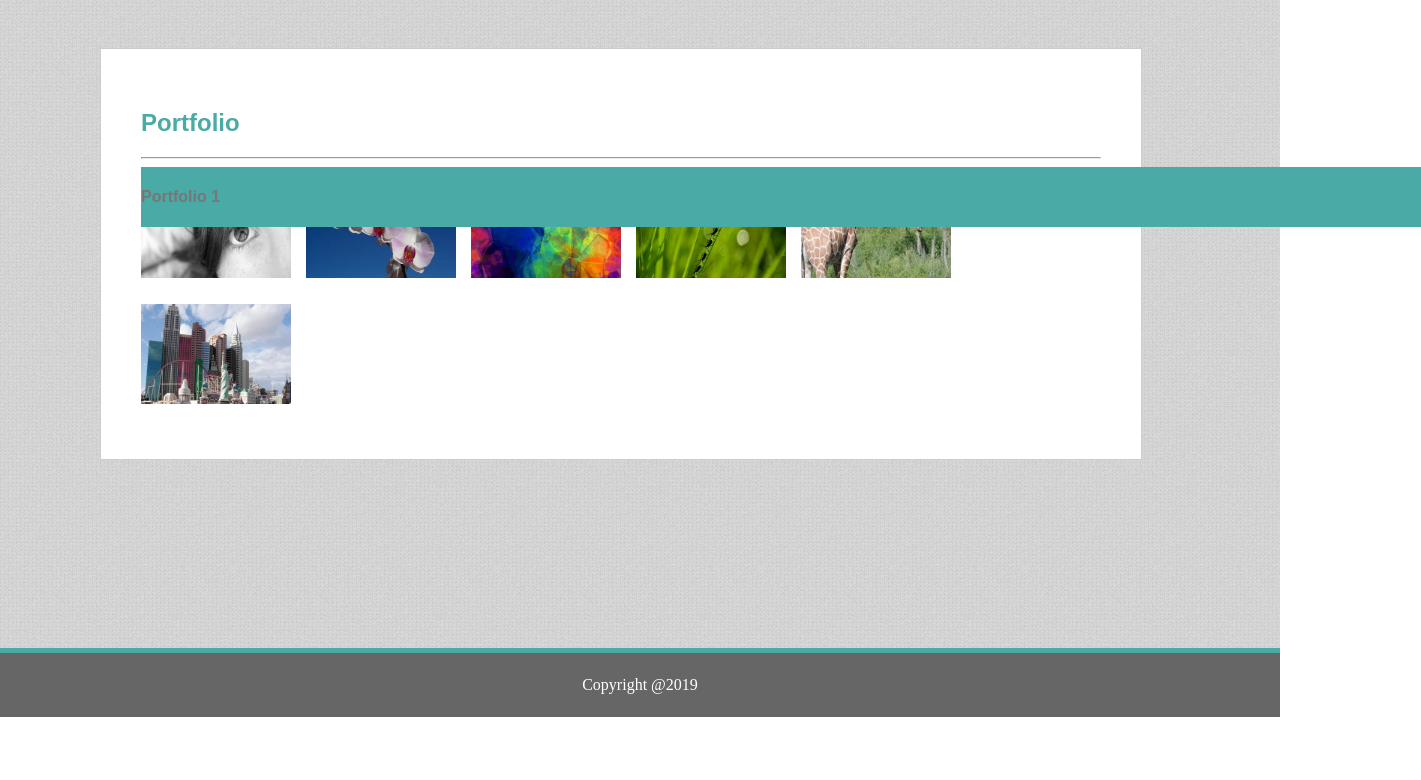
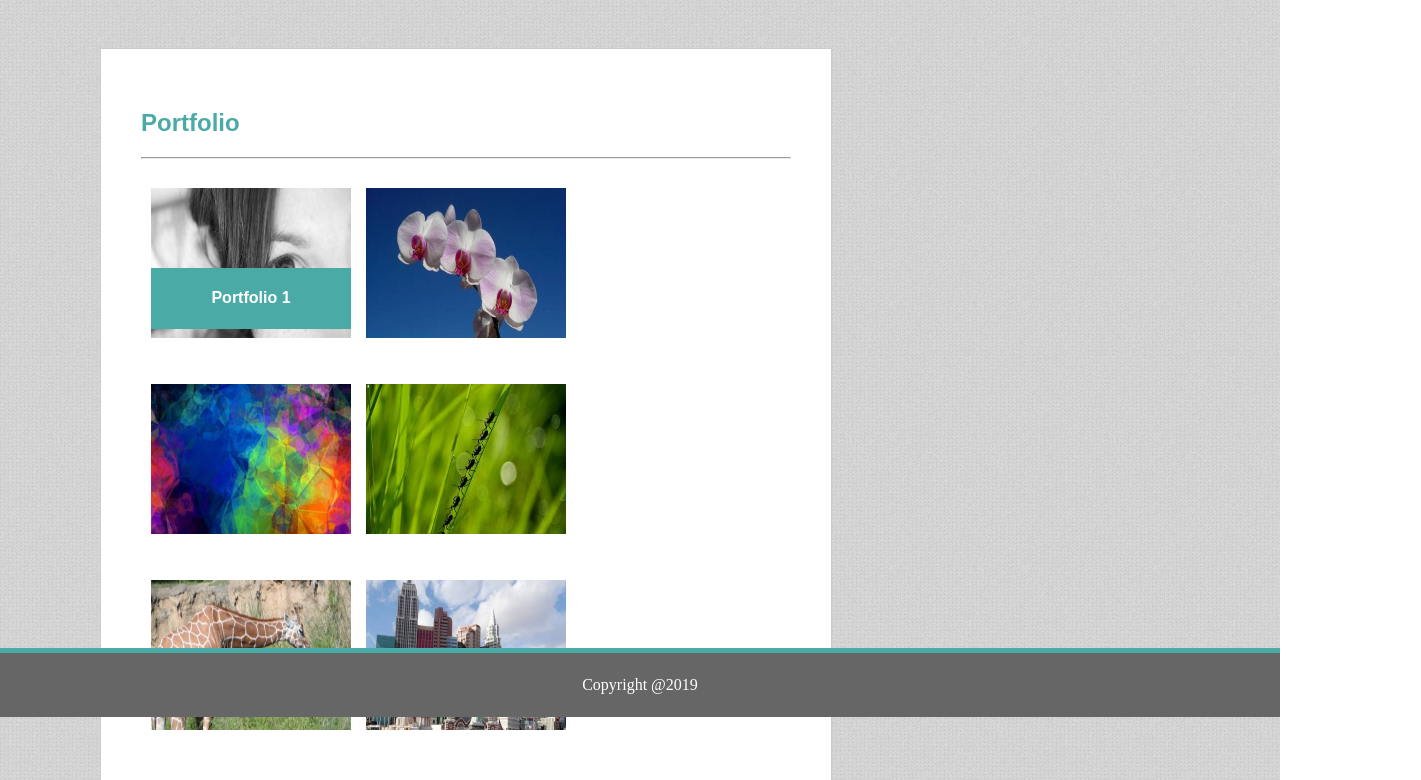
Before and after one commit to jmoundanos/Basic-Portfolio, a plain HTML site: page portfolio.html in a window 1280 px wide. Shown: the part 83-863 px from the top of the page, 1421 px wide, since content can reach past the window. Before the commit the page ends 800 px from the top, so only its background shows below. Drawn offline with Linux system fonts and the light colour scheme.

Commit message:
added column and rows to Portfolio

```diff
--- a/assets/css/style.css
+++ b/assets/css/style.css
@@ -1,4 +1,7 @@
 
+* {
+    box-sizing: border-box;
+}
 body{
     margin: 0 auto;
 }
@@ -15,7 +18,6 @@ body{
     position: relative;
     height: 100%;
 }
-
 header{
     background-color: #ffffff;
     border-bottom: 1px solid #cccccc;
@@ -59,7 +61,19 @@ img{
 .text-box{
     position: absolute;
     background: #4aaaa5;
-    width: 100%;
+    color:#ffffff;
+    width: 200px;
+    top: 270px;
+    text-align: center;
+
+}
+.row{
+    display:flex;
+    margin-right: 200px;
+}
+.column{
+    flex: 50%;
+    padding: 10px;
 }
 h2{
     color: #4aaaa5;
--- a/portfolio.html
+++ b/portfolio.html
@@ -22,15 +22,27 @@
                 <section class="portfolio">
                     <h2>Portfolio</h2>
                     <hr>
-                        <img src="assets/images/portfolio1.jfif" height="100" width="150" alt="">
-                            <div class="text-box">
-                                <h4>Portfolio 1</h4>
-                            </div>
-                        <img src="assets/images/portfolio2.jfif" height="100" width="150" alt="">
-                        <img src="assets/images/portfolio3.jfif" height="100" width="150" alt="">
-                        <img src="assets/images/portfolio4.jfif" height="100" width="150" alt="">
-                        <img src="assets/images/portfolio5.jfif" height="100" width="150" alt="">
-                        <img src="assets/images/portfolio6.jfif" height="100" width="150" alt="">
+                    <div class="row">
+                        <div class="column">
+                            <img src="assets/images/portfolio1.jfif" height="150" width="200" alt="">
+                                <div class="text-box">
+                                    <h4>Portfolio 1</h4>
+                                </div>
+                            <img src="assets/images/portfolio2.jfif" height="150" width="200" alt="">
+                        </div>
+                    </div>
+                    <div class="row">
+                        <div class="column">
+                        <img src="assets/images/portfolio3.jfif" height="150" width="200" alt="">
+                        <img src="assets/images/portfolio4.jfif" height="150" width="200" alt="">
+                        </div>
+                    </div>
+                    <div class="row">
+                        <div class="column">
+                        <img src="assets/images/portfolio5.jfif" height="150" width="200" alt="">
+                        <img src="assets/images/portfolio6.jfif" height="150" width="200" alt="">
+                        </div>
+                    </div>
                 </section>
             </div>
             <footer>
```
